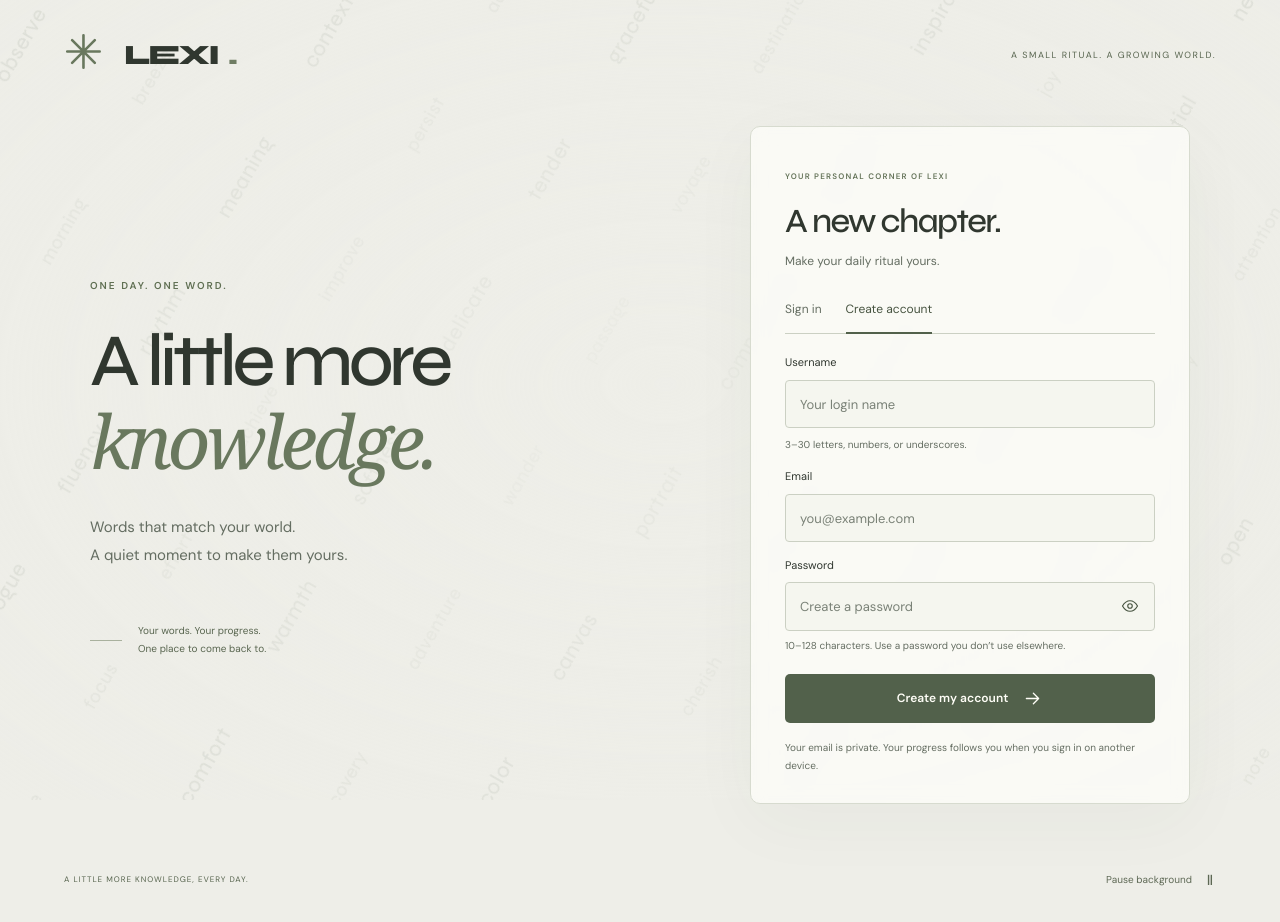
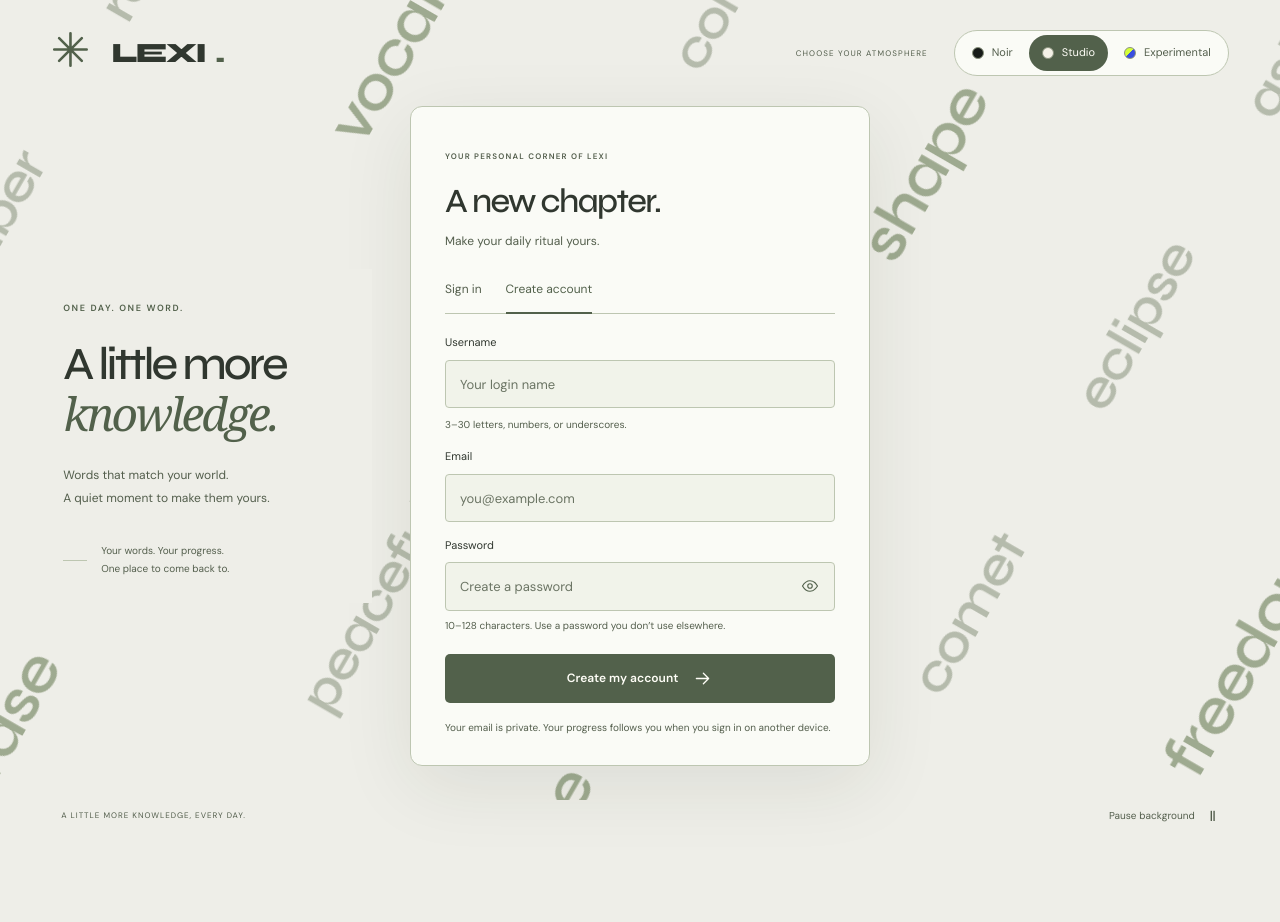
Before and after one commit to ADDUS-co/LEXI, a Flask app: page / in a window 1280 px wide. After the commit the page ends 822 px from the top, so only its background shows below. Run offline with Flask 3, Linux system fonts and the light colour scheme; some libraries are stand-ins or nearby versions.

Commit message:
Center registration, enlarge word animation and add three entry themes

```diff
--- a/static/css/entry.css
+++ b/static/css/entry.css
@@ -1,46 +1,72 @@
-/* The entry has its own quiet palette, independent of the learning theme. */
+/* The entry shares the three LEXI atmospheres, with a clearly visible word flow. */
 [hidden]{display:none!important}
-html:not([data-access=granted]) body{background:#eeeee8;color:#30372f}
+:root,[data-entry-theme=studio]{
+ --entry-bg:#eeeee8;--entry-text:#30372f;--entry-muted:#535e4c;--entry-accent:#52614b;
+ --entry-button-text:#fffef7;--entry-surface:#f1f3ea;--entry-border:#bdc6b1;
+ --entry-panel:#fafbf6;--entry-word:#697c54;--entry-word-alt:#77836a;
+ --entry-word-opacity:.6;--entry-word-soft-opacity:.48;--entry-danger:#923d36;
+ --entry-shadow:0 20px 75px #23311b16;--entry-scheme:light;
+}
+[data-entry-theme=noir]{
+ --entry-bg:#101312;--entry-text:#eff2e9;--entry-muted:#b0b9a9;--entry-accent:#b6c59b;
+ --entry-button-text:#141a11;--entry-surface:#20271f;--entry-border:#46513f;
+ --entry-panel:#191e19;--entry-word:#819476;--entry-word-alt:#929d89;
+ --entry-word-opacity:.58;--entry-word-soft-opacity:.44;--entry-danger:#ffb5a6;
+ --entry-shadow:0 24px 85px #0006;--entry-scheme:dark;
+}
+[data-entry-theme=experimental]{
+ --entry-bg:#0a0d23;--entry-text:#f0f2ff;--entry-muted:#b5c0e6;--entry-accent:#d4ff39;
+ --entry-button-text:#10170a;--entry-surface:#1a2244;--entry-border:#4b5c99;
+ --entry-panel:#121a36;--entry-word:#c5ed58;--entry-word-alt:#91a5ff;
+ --entry-word-opacity:.48;--entry-word-soft-opacity:.52;--entry-danger:#ffb5bf;
+ --entry-shadow:8px 8px 0 #3657cf,0 22px 80px #0005;--entry-scheme:dark;
+}
+html:not([data-access=granted]) body{background:var(--entry-bg);color:var(--entry-text)}
 .auth-screen{
-  --text:#30372f;--muted-readable:#646d61;--accent:#52614b;--accent-text:#46533f;
-  --button-text:#fffef7;--surface:#f5f6ef;--border:#cbd0c3;--danger:#923d36;
-  --radius:5px;color-scheme:light;color:var(--text);position:relative;isolation:isolate;
-  min-height:100vh;min-height:100svh;display:flex;flex-direction:column;
-  padding:32px clamp(24px,5vw,88px) 20px;
+ --text:var(--entry-text);--muted-readable:var(--entry-muted);--accent:var(--entry-accent);
+ --accent-text:var(--entry-accent);--button-text:var(--entry-button-text);--surface:var(--entry-surface);
+ --border:var(--entry-border);--danger:var(--entry-danger);--radius:5px;
+ color-scheme:var(--entry-scheme);color:var(--entry-text);position:relative;isolation:isolate;
+ min-height:100vh;min-height:100svh;display:flex;flex-direction:column;
+ padding:28px clamp(24px,4vw,72px) 20px;
 }
-.auth-drift{position:fixed;inset:0;overflow:hidden;z-index:-2;pointer-events:none;background:#eeeee8}
-.auth-drift:after{content:'';position:absolute;inset:0;background:radial-gradient(ellipse at 52% 48%,#eeeee8b8 0%,#eeeee830 67%,transparent 100%)}
-.word-plane{position:absolute;left:50%;top:50%;width:max(2800px,calc(100vw + 100vh));height:calc(100vw + 100vh);transform:translate(-50%,-50%) rotate(-60deg);display:flex;flex-direction:column;justify-content:space-around}
-.word-stream{flex-shrink:0;opacity:.11;color:#52614b;font-family:Syne,Arial,sans-serif;font-size:22px;letter-spacing:.035em;line-height:1.5}
-.word-track{display:flex;width:max-content;animation:entry-words-fall 140s linear infinite;will-change:transform}
-.word-batch{display:flex;align-items:center;justify-content:space-around;gap:48px;width:max(2800px,calc(100vw + 100vh));padding-inline:24px;flex-shrink:0;white-space:nowrap}
+.auth-drift{position:fixed;inset:0;overflow:hidden;z-index:-2;pointer-events:none;background:var(--entry-bg)}
+.word-plane{position:absolute;left:50%;top:50%;width:max(108em,calc(100vw + 100vh));height:calc(100vw + 100vh);font-size:clamp(48px,5vw,76px);transform:translate(-50%,-50%) rotate(-60deg);display:flex;flex-direction:column;justify-content:space-around}
+.word-stream{flex-shrink:0;opacity:var(--entry-word-opacity);color:var(--entry-word);font-family:Syne,Arial,sans-serif;font-size:1em;font-weight:600;letter-spacing:-.025em;line-height:1.12}
+.word-track{display:flex;width:max-content;animation:entry-words-fall 160s linear infinite;will-change:transform}
+.word-batch{display:flex;align-items:center;justify-content:space-around;gap:1.8em;width:max(108em,calc(100vw + 100vh));padding-inline:.9em;flex-shrink:0;white-space:nowrap}
 .word-batch>span{flex-shrink:0}
-.word-stream:nth-child(2n){font-size:19px;opacity:.075}
-.word-stream:nth-child(2n) .word-track{animation-duration:165s;animation-delay:-72s}
-.word-stream:nth-child(3n) .word-track{animation-duration:155s;animation-delay:-38s}
+.word-stream:nth-child(2n){font-size:.85em;opacity:var(--entry-word-soft-opacity);color:var(--entry-word-alt)}
+.word-stream:nth-child(2n) .word-track{animation-duration:190s;animation-delay:-72s}
+.word-stream:nth-child(3n) .word-track{animation-duration:175s;animation-delay:-38s}
 .word-stream:nth-child(4n) .word-track{animation-delay:-110s}
-/* Negative local X on the -60-degree plane flows from upper right to lower left.
-   Each full sequence has two identical, equally spaced copies: their join and
-   the animation reset have the same word spacing, so the waterfall never stops. */
+/* Local -X on this plane flows from upper right to lower left. Equal copies,
+   including their spacing, make the end of each full sequence join its start. */
 @keyframes entry-words-fall{from{transform:translateX(0)}to{transform:translateX(-50%)}}
-.auth-screen.is-paused .word-track{animation-play-state:paused}
-.auth-screen[hidden] .word-track{animation-play-state:paused}
+.auth-screen.is-paused .word-track,.auth-screen[hidden] .word-track{animation-play-state:paused}
 .entry-header,.entry-footer{display:flex;align-items:center;justify-content:space-between;gap:24px}
-.entry-brand{font-size:28px;gap:10px;color:#30372f}
-.entry-brand .brand-dot{color:#6f7d63}
-.entry-brand .brand-symbol{color:#69785e}
-.entry-header-note{font-size:9px;letter-spacing:.16em;color:#58654f}
-.entry-layout{width:100%;max-width:1100px;margin:auto;display:grid;grid-template-columns:1fr 440px;align-items:center;gap:clamp(48px,8vw,130px);padding:48px 0 54px}
-.entry-intro>.eyebrow{font-size:10px;letter-spacing:.2em;color:#5f6f52}
-.entry-intro>h1{font-family:Syne,Arial,sans-serif;font-weight:500;font-size:clamp(56px,5.8vw,83px);line-height:1.08;letter-spacing:-.065em;margin-top:24px}
-.entry-intro>h1>em{font-family:Georgia,serif;font-weight:400;letter-spacing:-.06em;color:#69785e}
-.entry-intro>p{font-size:15px;color:#646d61;line-height:1.9;margin-top:28px}
-.entry-note{display:flex;align-items:center;gap:16px;font-size:10px;line-height:1.85;color:#58654f;margin-top:52px}
-.entry-note-line{width:32px;height:1px;background:#a9b19e}
-.entry-card{background:#fafaf6f2;border:1px solid #d7dbcf;border-radius:10px;box-shadow:0 18px 70px #3a46330a;padding:34px 34px 28px;min-width:0;backdrop-filter:blur(8px)}
-.entry-card>.eyebrow{font-size:8px;letter-spacing:.15em;color:#657459}
+.entry-brand{font-size:28px;gap:10px;color:var(--entry-text);background:var(--entry-bg);padding:2px 12px 2px 0}
+.entry-brand .brand-dot,.entry-brand .brand-symbol{color:var(--entry-accent)}
+.entry-header-tools{display:flex;align-items:center;gap:20px}
+.entry-header-note{font-size:8px;letter-spacing:.14em;color:var(--entry-muted);background:var(--entry-bg);padding:6px}
+.entry-theme-picker{display:flex;align-items:center;gap:3px;padding:4px;border:1px solid var(--entry-border);border-radius:24px;background:var(--entry-panel)}
+.entry-theme-picker>button{display:inline-flex;align-items:center;justify-content:center;gap:8px;min-height:36px;padding:8px 13px;border-radius:20px;font-size:11px;color:var(--entry-muted)}
+.entry-theme-picker>button[aria-pressed=true]{background:var(--entry-accent);color:var(--entry-button-text)}
+.entry-theme-picker>button:hover{outline:1px solid var(--entry-accent);outline-offset:-1px}
+.entry-theme-swatch{width:12px;height:12px;border-radius:50%;border:1px solid #89927d;flex-shrink:0}
+.swatch-noir{background:#171b18}.swatch-studio{background:#f4f1e7}.swatch-experimental{background:linear-gradient(135deg,#d4ff39 50%,#394ee0 50%)}
+.entry-layout{width:100%;margin:auto;display:grid;grid-template-columns:minmax(0,1fr) minmax(0,460px) minmax(0,1fr);align-items:center;gap:clamp(24px,3vw,48px);padding:28px 0}
+.entry-intro{grid-column:1;min-width:0;position:relative;padding:24px 12px;background:var(--entry-bg)}
+.entry-intro>.eyebrow{font-size:9px;letter-spacing:.18em;color:var(--entry-accent)}
+.entry-intro>h1{font-family:Syne,Arial,sans-serif;font-weight:500;font-size:clamp(34px,3.6vw,56px);line-height:1.1;letter-spacing:-.065em;margin-top:20px}
+.entry-intro>h1>em{font-family:Georgia,serif;font-weight:400;letter-spacing:-.06em;color:var(--entry-accent)}
+.entry-intro>p{font-size:12px;color:var(--entry-muted);line-height:1.9;margin-top:22px}
+.entry-note{display:flex;align-items:center;gap:14px;font-size:10px;line-height:1.85;color:var(--entry-muted);margin-top:32px}
+.entry-note-line{width:24px;height:1px;background:var(--entry-border)}
+.entry-card{grid-column:2;width:100%;background:var(--entry-panel);border:1px solid var(--entry-border);border-radius:12px;box-shadow:var(--entry-shadow);padding:34px 34px 28px;min-width:0}
+.entry-card>.eyebrow{font-size:8px;letter-spacing:.15em;color:var(--entry-muted)}
 .entry-card>h2{font-family:Syne,Arial,sans-serif;font-size:34px;line-height:1.2;letter-spacing:-.05em;font-weight:500;margin-top:14px}
-.entry-card>.account-intro{font-family:'DM Sans',Arial,sans-serif;font-size:12px;line-height:1.8;margin-top:10px;color:#646d61}
+.entry-card>.account-intro{font-family:'DM Sans',Arial,sans-serif;font-size:12px;line-height:1.8;margin-top:10px;color:var(--entry-muted)}
 .entry-card .account-tabs{margin-top:14px;margin-bottom:20px;gap:24px}
 .entry-card .account-tabs>button{font-size:12px}
 .entry-card #account-auth-form>label{margin-top:15px;font-size:11px}
@@ -52,22 +78,35 @@ html:not([data-access=granted]) body{background:#eeeee8;color:#30372f}
 .entry-card .button-primary{box-shadow:none}
 .entry-card .account-error{font-size:11px}
 .entry-card .account-import-option{font-size:10px!important;margin-top:16px!important}
-.entry-session-status{font-size:11px;line-height:1.7;color:var(--muted-readable);margin-top:12px}
+.entry-session-status{font-size:11px;line-height:1.7;color:var(--entry-muted);margin-top:12px}
 .entry-session-status:empty{display:none}
-.entry-footer{font-size:8px;letter-spacing:.12em;color:#58654f}
-#entry-motion-toggle{display:inline-flex;align-items:center;gap:12px;min-height:44px;padding:8px 0;font-size:10px;letter-spacing:0;color:#5d6854}
-#entry-motion-toggle:hover{color:#30372f}
+.entry-footer{font-size:8px;letter-spacing:.12em;color:var(--entry-muted)}
+.entry-footer>span,#entry-motion-toggle{background:var(--entry-bg);padding:8px 10px;border-radius:3px}
+#entry-motion-toggle{display:inline-flex;align-items:center;gap:12px;min-height:44px;font-size:10px;letter-spacing:0;color:var(--entry-muted)}
+#entry-motion-toggle:hover{color:var(--entry-accent)}
 #entry-motion-toggle>span{font-size:14px;min-width:12px}
-.entry-loading{font-size:13px;color:var(--muted-readable)}
-@media(min-width:1600px){.entry-layout{padding-block:70px}.entry-intro>h1{font-size:88px}}
-@media(max-width:1000px){.entry-layout{grid-template-columns:1fr 400px;gap:36px}.entry-intro>h1{font-size:60px}.auth-screen{padding-inline:32px}.entry-card{padding-inline:30px}}
+.entry-loading{font-size:13px;color:var(--entry-muted)}
+[data-entry-theme=experimental] .entry-card{border-radius:4px;border-top:3px solid var(--entry-accent)}
+[data-entry-theme=experimental] .entry-theme-picker{border-radius:5px}
+[data-entry-theme=experimental] .entry-theme-picker>button{border-radius:3px}
+@media(max-width:1199px){
+ .entry-layout{grid-template-columns:1fr minmax(0,460px) 1fr;gap:0;position:relative}
+ .entry-intro{grid-column:2;grid-row:2;text-align:center;margin-top:28px;padding:18px 16px;border-radius:8px}
+ .entry-intro>h1{font-size:36px;margin-top:12px}.entry-intro>h1>br{display:none}.entry-intro>h1>em{display:block}
+ .entry-intro>p{margin-top:14px}.entry-note{display:none}.entry-card{grid-column:2;grid-row:1}
+ .entry-header-note{display:none}
+}
 @media(max-width:760px){
- .auth-screen{padding:24px 24px 12px}.entry-header-note{font-size:8px;max-width:135px;text-align:right;line-height:1.8}
- .entry-brand{font-size:26px}.entry-layout{max-width:440px;grid-template-columns:1fr;gap:26px;padding:38px 0 30px;margin-block:0}
- .entry-intro>h1{font-size:52px;margin-top:12px}.entry-intro>.eyebrow{font-size:8px}.entry-intro>p{font-size:12px;line-height:1.8;margin-top:14px}
- .entry-note{display:none}.entry-card{padding:28px 28px 24px}.entry-card>h2{font-size:32px}.entry-footer{margin-top:auto;font-size:8px;gap:16px}.word-stream{font-size:21px}.word-stream:nth-child(2n){font-size:18px}
+ .auth-screen{padding:20px 20px 12px}.entry-header{align-items:flex-start;gap:14px;flex-wrap:wrap}
+ .entry-brand{font-size:26px}.entry-header-tools{margin-left:auto}.entry-theme-picker>button{padding:8px 10px;font-size:10px;gap:6px}.entry-theme-swatch{width:10px;height:10px}
+ .entry-layout{grid-template-columns:minmax(0,1fr);max-width:460px;padding:26px 0 24px;margin:auto}
+ .entry-card,.entry-intro{grid-column:1}.entry-card{padding:28px 28px 24px}.entry-card>h2{font-size:32px}
+ .entry-intro{margin-top:24px}.entry-intro>h1{font-size:34px}.entry-intro>.eyebrow{font-size:8px}
+ .entry-footer{font-size:8px;gap:14px}.entry-footer>span{max-width:180px;line-height:1.8}
+ .word-plane{font-size:clamp(42px,11vw,56px)}
 }
-@media(max-width:370px){.auth-screen{padding-inline:18px}.entry-layout{padding-top:30px;gap:24px}.entry-intro>h1{font-size:45px}.entry-card{padding:26px 22px 24px}.entry-card>h2{font-size:30px}.entry-footer>span{max-width:140px;line-height:1.8}.entry-card .account-tabs{gap:22px}}
+@media(max-width:480px){.entry-header-tools{width:100%;margin:0}.entry-theme-picker{width:100%;justify-content:space-between}.entry-theme-picker>button{flex:1;min-height:38px}.entry-layout{padding-top:24px}}
+@media(max-width:370px){.auth-screen{padding-inline:16px}.entry-card{padding:26px 22px 24px}.entry-card>h2{font-size:30px}.entry-card .account-tabs{gap:22px}.entry-footer>span{max-width:140px}.entry-intro>h1{font-size:30px}}
 @media(prefers-reduced-motion:reduce){.word-track{animation:none!important;will-change:auto}#entry-motion-toggle{display:none}}
 .reduce-motion .word-track{animation:none!important;will-change:auto}
 .reduce-motion #entry-motion-toggle{display:none}
--- a/static/js/account-service.js
+++ b/static/js/account-service.js
@@ -95,7 +95,7 @@ export function createAccountService() {
     return inFlight;
   }
 
-  async function activate(data,{importLocal=false}={}) {
+  async function activate(data,{importLocal=false,initialTheme}={}) {
     user=data.user;csrf=data.csrfToken||csrf;
     if(!user) {
       owner=null;dirty=false;status='guest';switchStore();marker(null);ready=true;emit();
@@ -107,6 +107,7 @@ export function createAccountService() {
     let merged=remote;
     if(meta?.dirty)merged=mergeChanges(meta.base,local,remote);
     if(importLocal) merged=data.state?importGuestInto(merged,readGuestStore()):readGuestStore();
+    if(!data.state&&['noir','studio','experimental'].includes(initialTheme))merged={...merged,theme:initialTheme};
     base=remote;cache(merged);dirty=!equal(merged,remote);marker(owner);saveMeta();
     status=dirty?'syncing':'synced';ready=true;emit();window.dispatchEvent(new Event('lexi:accountstate'));
     if(dirty)await flush();
@@ -139,10 +140,10 @@ export function createAccountService() {
     get user(){return user;},get status(){return status;},get owner(){return owner;},
     get ready(){return ready;},
     get hasAccess(){return (!!user&&status!=='expired')||(!user&&!!owner&&status==='offline');},
-    async register(fields,importLocal) {
+    async register(fields,importLocal,initialTheme) {
       await request('/session');
       const data=await request('/register',{method:'POST',headers:{'Content-Type':'application/json'},body:JSON.stringify(fields)});
-      await activate(data,{importLocal});return user;
+      await activate(data,{importLocal,initialTheme});return user;
     },
     async login(fields) {
       await request('/session');
--- a/static/js/account-ui.js
+++ b/static/js/account-ui.js
@@ -8,6 +8,15 @@ export function installAccountUI(account,{toast,openOnboarding}) {
   const dialog=$('#account-dialog');
   const entry=$('#auth-entry'), screen=$('#auth-screen'), shell=$('#learning-app');
   let gated=true;
+  let entryTheme=document.documentElement.dataset.entryTheme||'studio';
+  const entryColors={noir:'#101312',studio:'#eeeee8',experimental:'#0a0d23'};
+  function chooseEntryTheme(theme,{persist=true}={}) {
+    if(!Object.hasOwn(entryColors,theme))return;
+    entryTheme=theme;document.documentElement.dataset.entryTheme=theme;
+    screen.querySelectorAll('[data-entry-theme-choice]').forEach(button=>button.setAttribute('aria-pressed',String(button.dataset.entryThemeChoice===theme)));
+    if(persist)try{localStorage.setItem('lexi:entry-theme',theme);}catch{}
+    if(gated)document.querySelector('meta[name=theme-color]').setAttribute('content',entryColors[theme]);
+  }
   let mode='login', file=null, preview='', headerKey='';
   function clearPhoto(){file=null;if(preview)URL.revokeObjectURL(preview);preview='';}
   const initials=()=>escape(account.user?.username.slice(0,2).toUpperCase()||'LX');
@@ -71,7 +80,7 @@ export function installAccountUI(account,{toast,openOnboarding}) {
       for(const id of ['onboarding-dialog','detail-dialog'])if($('#'+id).open)$('#'+id).close();
       if('speechSynthesis' in window)speechSynthesis.cancel();
       if(!wasGated)auth('login');
-      document.querySelector('meta[name=theme-color]').setAttribute('content','#eeeee8');
+      chooseEntryTheme(entryTheme,{persist:false});
     }
     if(wasGated!==gated)window.dispatchEvent(new Event('lexi:accesschange'));
   }
@@ -84,6 +93,8 @@ export function installAccountUI(account,{toast,openOnboarding}) {
   }
 
   document.addEventListener('click',async event=>{
+    const themeButton=event.target.closest('[data-entry-theme-choice]');
+    if(themeButton){chooseEntryTheme(themeButton.dataset.entryThemeChoice);return;}
     const target=event.target.closest('[data-account-action]');
     if(!target||target.disabled)return;
     const action=target.dataset.accountAction;
@@ -113,7 +124,7 @@ export function installAccountUI(account,{toast,openOnboarding}) {
       const values=new FormData(form), register=mode==='register', fromEntry=entry.contains(form);
       busy(form,true);error('');
       try {
-        if(register)await account.register({username:values.get('username'),email:values.get('email'),password:values.get('password')},values.has('importLocal'));
+        if(register)await account.register({username:values.get('username'),email:values.get('email'),password:values.get('password')},values.has('importLocal'),entryTheme);
         else await account.login({identifier:values.get('identifier'),password:values.get('password')});
         form.reset();
         toast(register?'Welcome to your own little world of words.':'Welcome back. Your words are here.');
@@ -152,5 +163,5 @@ export function installAccountUI(account,{toast,openOnboarding}) {
     button.setAttribute('aria-pressed',String(paused));
     button.innerHTML=paused?'Resume background <span aria-hidden="true">▷</span>':'Pause background <span aria-hidden="true">Ⅱ</span>';
   });
-  auth('register');syncAccess();header();
+  chooseEntryTheme(entryTheme,{persist:false});auth('register');syncAccess();header();
 }
--- a/static/js/theme-init.js
+++ b/static/js/theme-init.js
@@ -6,5 +6,8 @@ try {
   if (['noir', 'studio', 'experimental'].includes(saved.theme)) {
     document.documentElement.dataset.theme = saved.theme;
   }
+  const entryTheme=localStorage.getItem('lexi:entry-theme');
+  document.documentElement.dataset.entryTheme=['noir','studio','experimental'].includes(entryTheme)?entryTheme:
+    ['noir','studio','experimental'].includes(saved.theme)?saved.theme:'studio';
   if (saved.reduceMotion === true) document.documentElement.classList.add('reduce-motion');
 } catch { /* Storage may be unavailable; Noir remains the default. */ }
--- a/static/sw.js
+++ b/static/sw.js
@@ -1,5 +1,5 @@
 // Bump this version after changing the app shell or vocabulary schema.
-const CACHE = 'lexi-shell-v5';
+const CACHE = 'lexi-shell-v6';
 const SHELL = [
   '/', '/manifest.webmanifest', '/static/css/style.css', '/static/css/experience.css', '/static/css/account.css', '/static/css/entry.css', '/static/js/app.js',
   '/static/js/theme-init.js', '/static/js/selection.js', '/static/js/storage.js',
--- a/templates/index.html
+++ b/templates/index.html
@@ -1,5 +1,5 @@
 <!doctype html>
-<html lang="en" data-theme="noir" data-access="pending">
+<html lang="en" data-theme="noir" data-entry-theme="studio" data-access="pending">
 <head>
   <meta charset="utf-8">
   <meta name="viewport" content="width=device-width, initial-scale=1, viewport-fit=cover">
@@ -25,21 +25,13 @@
       <div class="word-plane">
         {% for words in [
           'curiosity wonder horizon discover becoming clarity imagine flourish journey possibility language knowledge insight explore perspective connection',
-          'serendipity belonging thoughtful tomorrow quietly blossom gentle patience sunlight meadow awaken meaningful harmony presence balance purpose',
           'resilience courage kindness wisdom embrace breathe reflect understand create inspire nurture listen observe notice learn remember',
-          'ocean twilight morning breeze mountain valley river forest garden rainfall cloud sunlight feather shoreline island landscape',
           'eloquence nuance articulate expression conversation dialogue fluency rhythm meaning context phrase sentence vocabulary accent voice translation',
-          'aspiration ambition resolve progress growth endeavor intention dedication practice focus effort achieve improve persist advance accomplish',
           'tranquil serene peaceful stillness contentment comfort warmth softness delicate tender graceful luminous radiant mellow subtle effortless',
-          'discovery adventure wander passage voyage destination compass direction pathway bridge crossing arrival departure distance beyond elsewhere',
           'creativity imagination original inventive design sketch outline texture pattern shape color canvas portrait composition artistry inspiration',
-          'gratitude delight joy laughter friendship affection empathy compassion generosity sincerity honesty trust promise hope cherish appreciate',
           'universe galaxy starlight constellation orbit moonlight planet atmosphere gravity infinity cosmic celestial nebula comet eclipse astronomy',
-          'essence awareness mindfulness intuition perception sensitivity attention presence sensation curiosity recognition understanding realization insight reflection clarity',
           'opportunity potential future vision dream aspiration outlook choice freedom open flourish thrive evolve transform renew begin',
-          'melody harmony cadence silence whisper murmur echo resonance music acoustic symphony lyric chorus tempo interval note',
-          'heritage culture tradition memory story narrative chapter poetry literature author reader library manuscript fable legend history',
-          'balance simplicity abundance enough everyday ritual moment breath pause slow steady patient gentle settle return home'
+          'heritage culture tradition memory story narrative chapter poetry literature author reader library manuscript fable legend history'
         ] %}
         <div class="word-stream"><div class="word-track">{% for copy in range(2) %}<div class="word-batch">{% for word in words.split() %}<span>{{ word }}</span>{% endfor %}</div>{% endfor %}</div></div>
         {% endfor %}
@@ -47,7 +39,11 @@
     </div>
     <header class="entry-header">
       <span class="brand entry-brand"><span class="brand-symbol" data-icon="asterisk" aria-hidden="true"></span>LEXI<span class="brand-dot">.</span></span>
-      <span class="entry-header-note">A SMALL RITUAL. A GROWING WORLD.</span>
+      <div class="entry-header-tools"><span class="entry-header-note">CHOOSE YOUR ATMOSPHERE</span><div class="entry-theme-picker" role="group" aria-label="Entry appearance">
+        <button type="button" data-entry-theme-choice="noir" aria-pressed="false"><span class="entry-theme-swatch swatch-noir" aria-hidden="true"></span>Noir</button>
+        <button type="button" data-entry-theme-choice="studio" aria-pressed="true"><span class="entry-theme-swatch swatch-studio" aria-hidden="true"></span>Studio</button>
+        <button type="button" data-entry-theme-choice="experimental" aria-pressed="false"><span class="entry-theme-swatch swatch-experimental" aria-hidden="true"></span>Experimental</button>
+      </div></div>
     </header>
     <div class="entry-layout">
       <section class="entry-intro">
```
Also changed, not shown: NOTES_FOR_ADA.md (+1 -1 lines), docs/ACCOUNTS.md (+2 -2 lines), docs/VALIDATION.md (+3 -3 lines), tests/browser_accounts.py (+26 -2 lines), tests/browser_smoke.py (+1 -1 lines), README.md, 3 other files.
